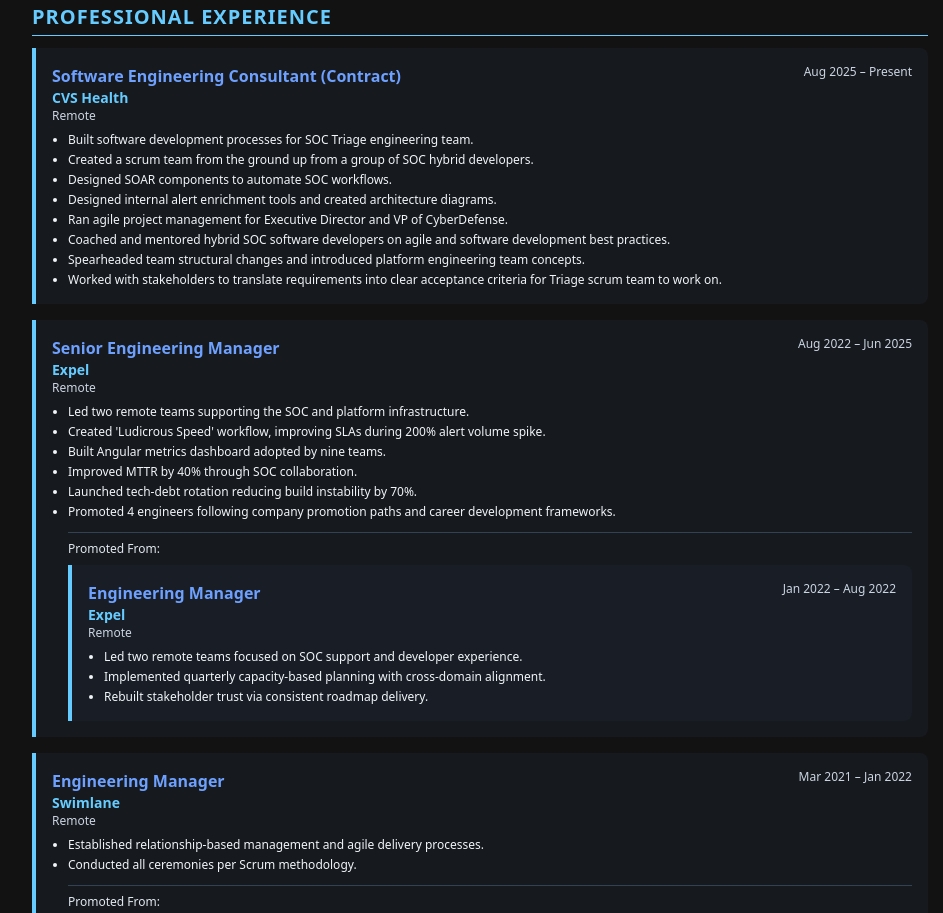
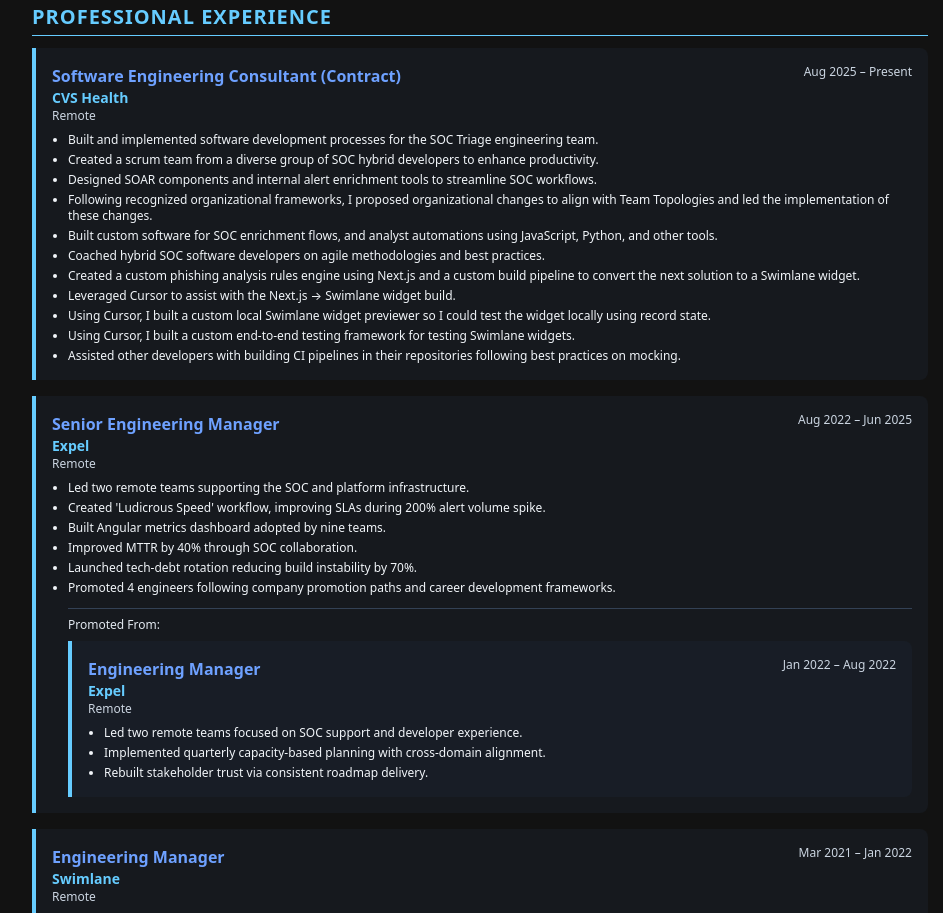
Before and after one commit to JacobHeater/jacobheater.github.io, a Next.js app: page /about/resume in a window 1280 px wide. Shown: the part 800-1713 px from the top of the page, without its empty margins (160-1103 px from the left). Built offline with nearby package versions, Linux system fonts and the light colour scheme; a web font is replaced by a local one.

Commit message:
feat(resume): update key points for clarity and detail in SOC Triage experience

```diff
--- a/src/app/about/resume/data/resume/resume.ts
+++ b/src/app/about/resume/data/resume/resume.ts
@@ -17,14 +17,17 @@
       endDate: 'Present',
       location: 'Remote',
       keyPoints: [
-        'Built software development processes for SOC Triage engineering team.',
-        'Created a scrum team from the ground up from a group of SOC hybrid developers.',
-        'Designed SOAR components to automate SOC workflows.',
-        'Designed internal alert enrichment tools and created architecture diagrams.',
-        'Ran agile project management for Executive Director and VP of CyberDefense.',
-        'Coached and mentored hybrid SOC software developers on agile and software development best practices.',
-        'Spearheaded team structural changes and introduced platform engineering team concepts.',
-        'Worked with stakeholders to translate requirements into clear acceptance criteria for Triage scrum team to work on.',
+        'Built and implemented software development processes for the SOC Triage engineering team.',
+        'Created a scrum team from a diverse group of SOC hybrid developers to enhance productivity.',
+        'Designed SOAR components and internal alert enrichment tools to streamline SOC workflows.',
+        'Following recognized organizational frameworks, I proposed organizational changes to align with Team Topologies and led the implementation of these changes.',
+        'Built custom software for SOC enrichment flows, and analyst automations using JavaScript, Python, and other tools.',
+        'Coached hybrid SOC software developers on agile methodologies and best practices.',
+        'Created a custom phishing analysis rules engine using Next.js and a custom build pipeline to convert the next solution to a Swimlane widget.',
+        'Leveraged Cursor to assist with the Next.js → Swimlane widget build.',
+        'Using Cursor, I built a custom local Swimlane widget previewer so I could test the widget locally using record state.',
+        'Using Cursor, I built a custom end-to-end testing framework for testing Swimlane widgets.',
+        'Assisted other developers with building CI pipelines in their repositories following best practices on mocking.',
       ],
     },
     {
```
